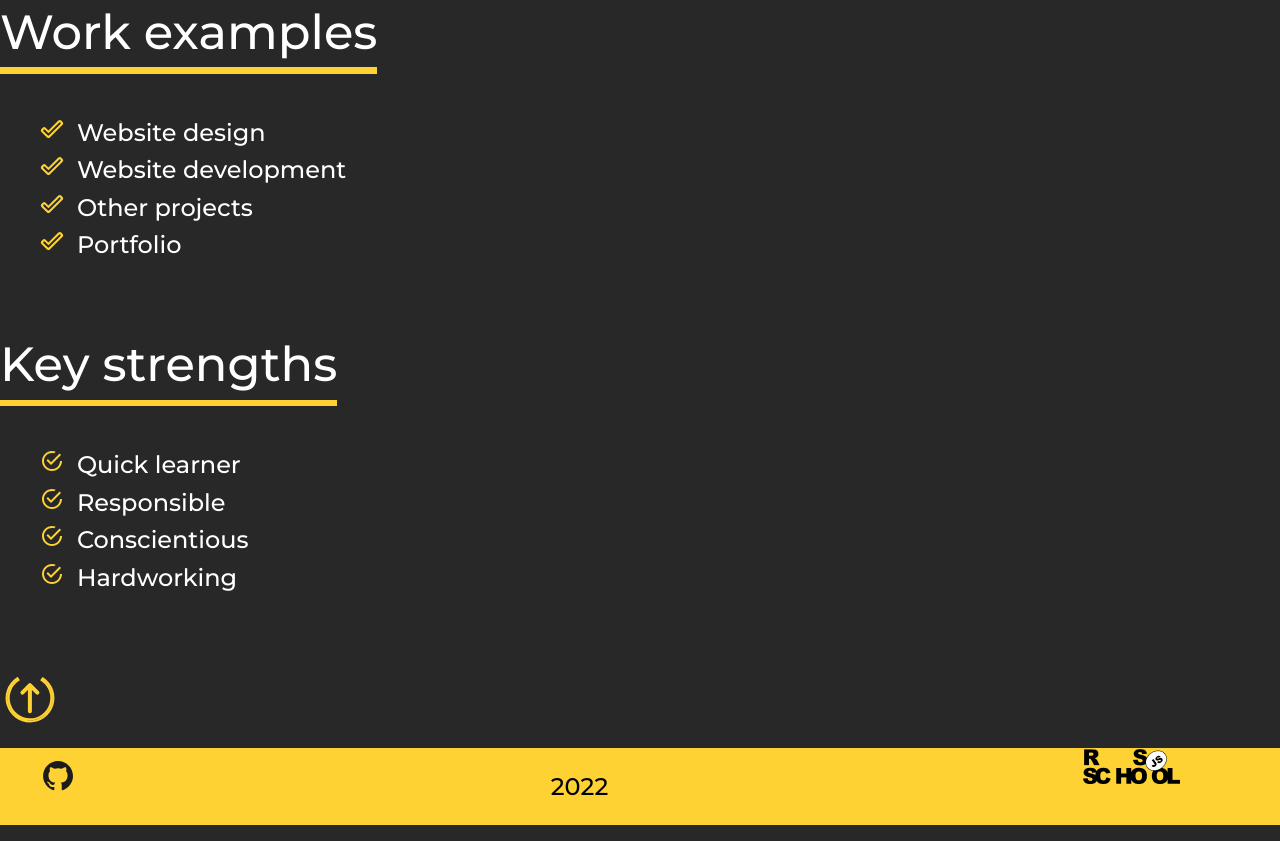
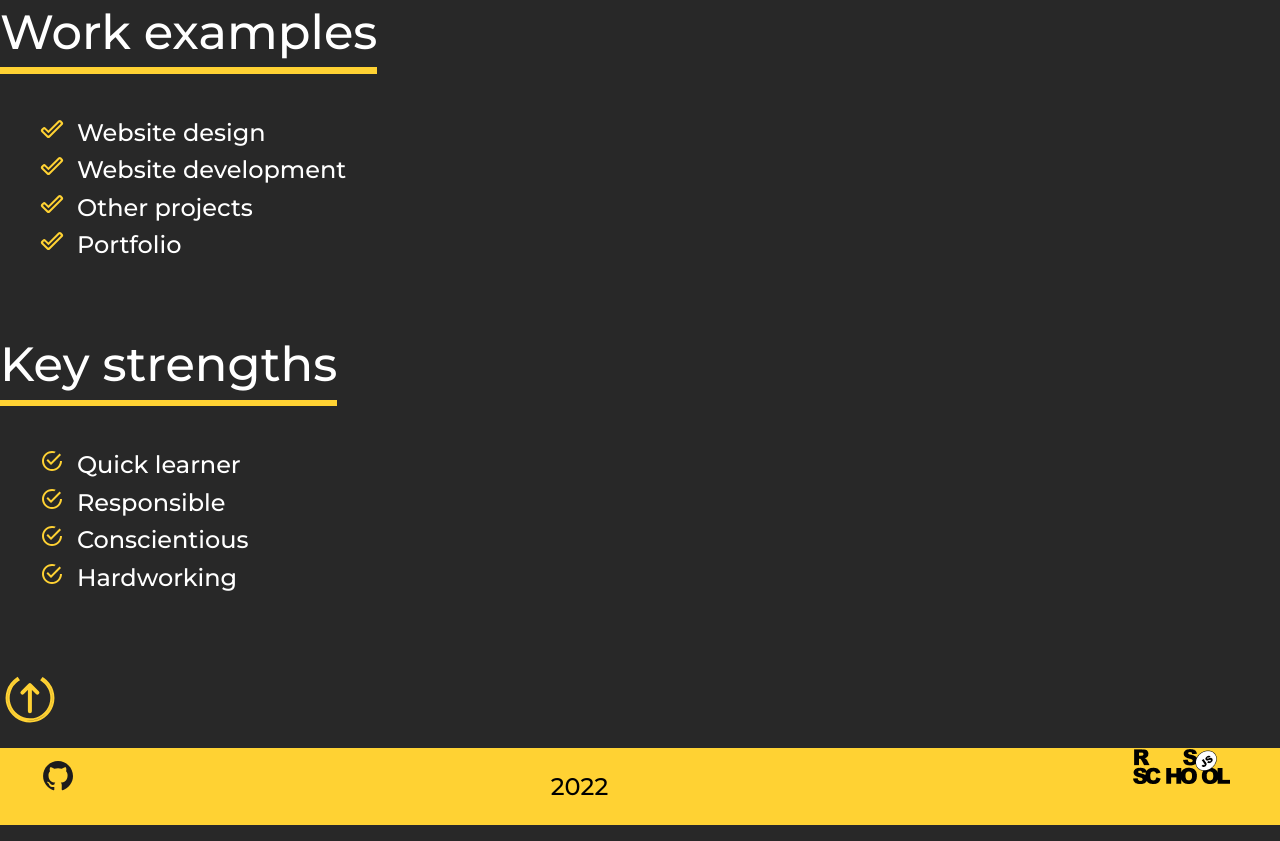
Before and after one commit to Olguny28/rsschool-cv, a plain HTML site: page index.html in a window 1280 px wide. Shown: the part 2116-2957 px from the top of the page. Drawn offline with Linux system fonts and the light colour scheme.

Commit message:
fix: remove error link to RSS

```diff
--- a/index.html
+++ b/index.html
@@ -121,7 +121,7 @@
               <ul class="footer-list">
                   <li><a class="footer-mygit-logo" href="https://github.com/Olguny28/"></a></li>
                   <li><p class="footer-time">2022</p></li>
-                  <li><img src="./img/logo_rs_school_js.png" alt="logo RSS"><a class="footer-logo" href="https://rs.school/js/"></a></li>
+                  <li><a class="footer-logo" href="https://rs.school/js/"> <img src="./img/logo_rs_school_js.png" alt=""></a></li>
               </ul>
         </footer>
   </body>
```
